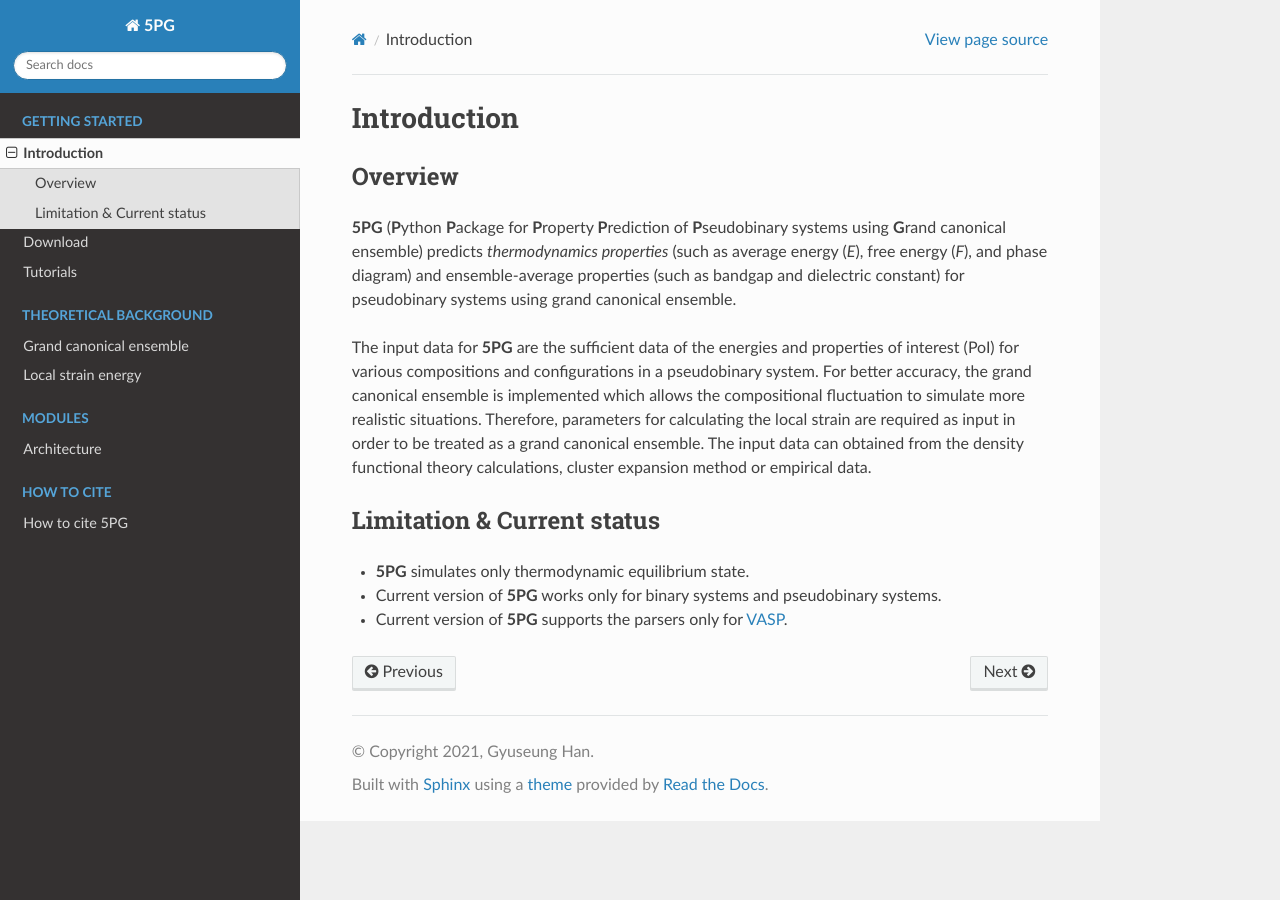
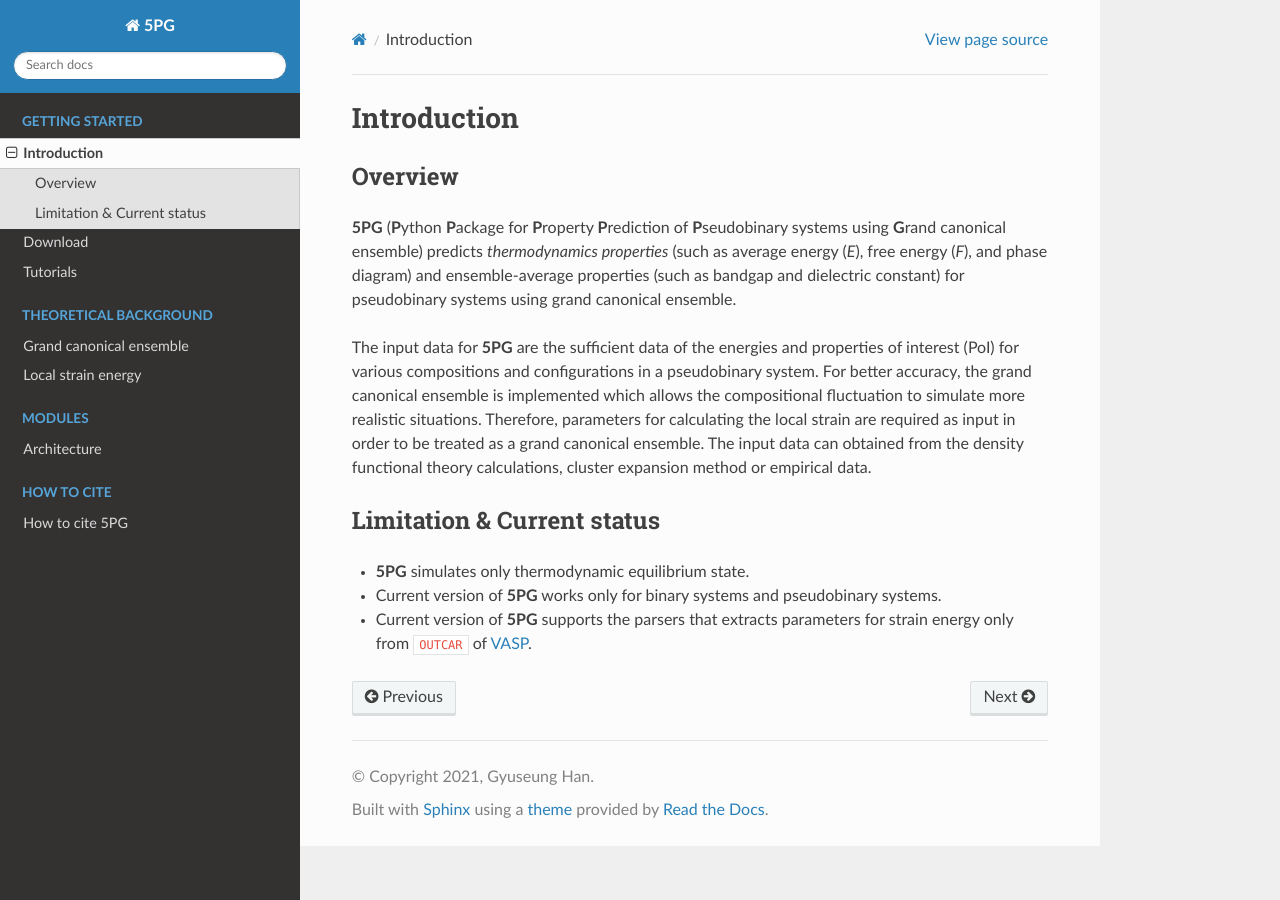
Before and after one commit to Han-Gyuseung/5PG, a Sphinx documentation site: the page built from docs/source/start/introduction.rst, in a window 1280 px wide. Built offline with Sphinx 7.4.7 and the Read the Docs theme 2.0.0, drawn with Linux system fonts in a browser that asks for light colours.

Commit message:
Update introduction.rst

```diff
--- a/docs/source/start/introduction.rst
+++ b/docs/source/start/introduction.rst
@@ -18,4 +18,4 @@ Limitation & Current status
 
 * **5PG** simulates only thermodynamic equilibrium state.
 * Current version of **5PG** works only for binary systems and pseudobinary systems.
-* Current version of **5PG** supports the parsers only for `VASP <https://www.vasp.at/>`_.
+* Current version of **5PG** supports the parsers that extracts parameters for strain energy only from ``OUTCAR`` of `VASP <https://www.vasp.at/>`_.
```
